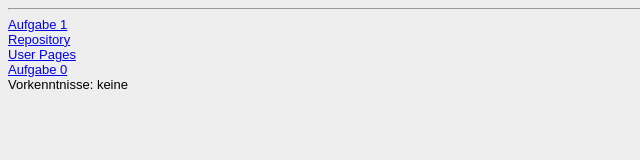
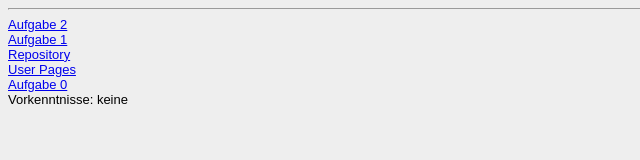
Before and after one commit to muellisa/EIA2, a plain HTML site: page Steckbrief/steckbrief.htm in a window 1280 px wide. Shown: the whole page, without its empty margins (0-640 px from the left). Drawn offline with Linux system fonts and the light colour scheme.

Commit message:
Stckbriefverlinkung

```diff
--- a/Steckbrief/steckbrief.htm
+++ b/Steckbrief/steckbrief.htm
@@ -8,6 +8,7 @@ und diese -->
 
 <!-- Hier bitte die Vorkenntnisse im Bereich Programmierung zu Beginn der Veranstaltung kurz beschreiben! -->
 <hr>
+<a href="https://muellisa.github.io/EIA2/Aufgabe2/aufgabe2.html" target="_blank"> Aufgabe 2</a><br>
 <a href="https://muellisa.github.io/EIA2/Aufgabe1/aufgabe1.html" target="_blank"> Aufgabe 1</a><br>
 <a href="https://github.com/muellisa/EIA2" target="_blank"> Repository</a><br>
 <a href="https://muellisa.github.io" target="_blank">User Pages</a><br>
```
